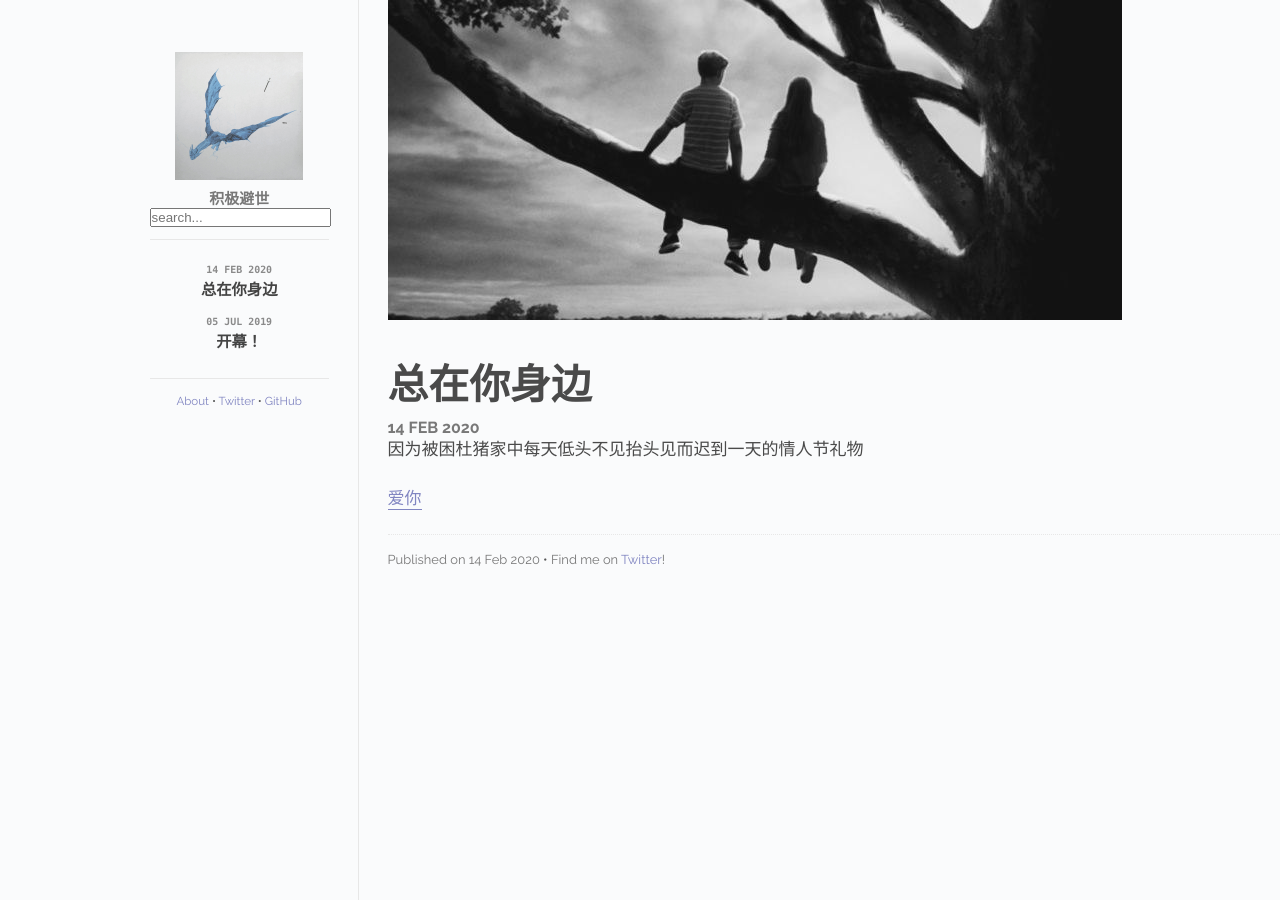
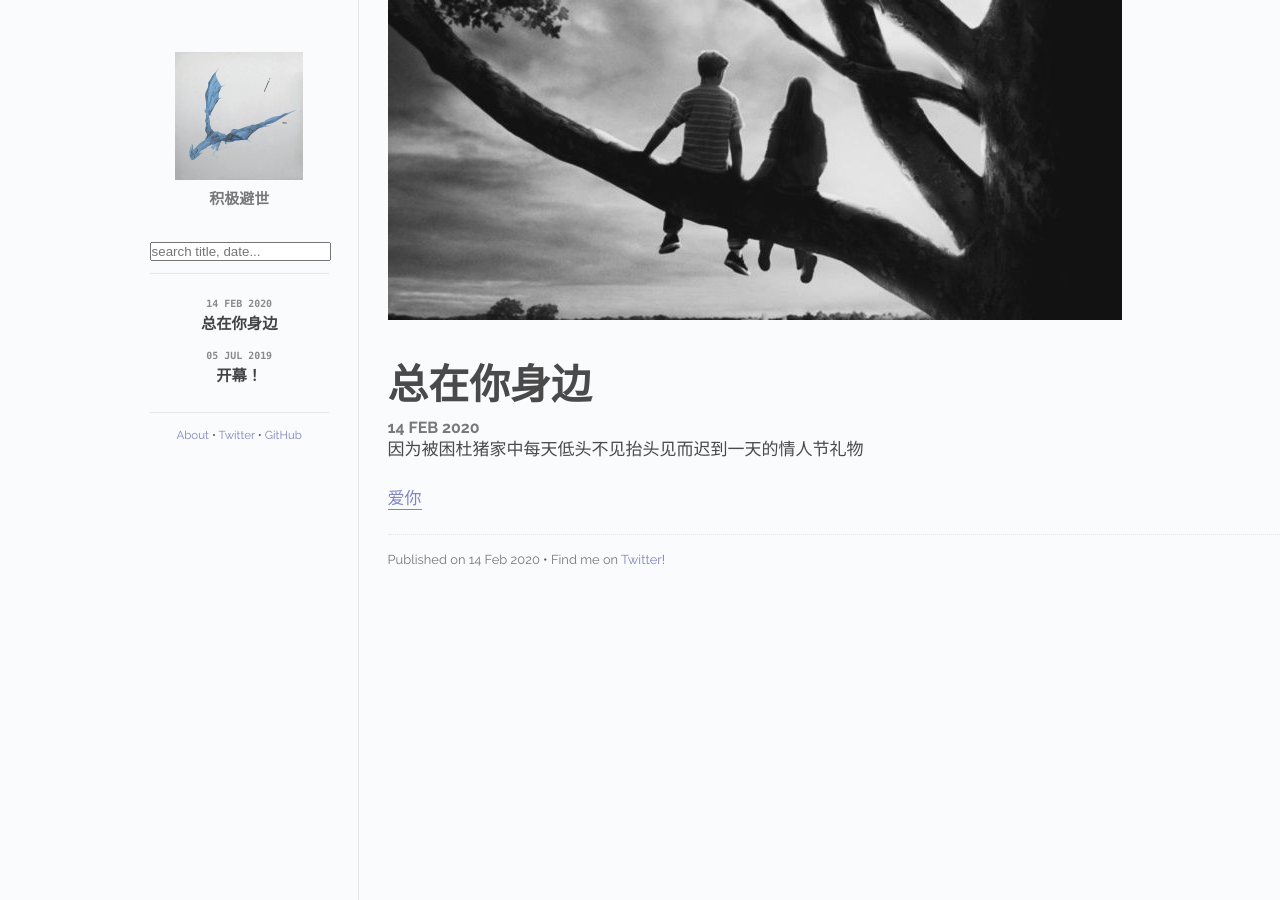
Before and after one commit to zhxieml/zhxieml.github.io, a Jekyll site: the page built from index.html, in a window 1280 px wide. Built offline with Jekyll 4.4.1, drawn with Linux system fonts in a browser that asks for light colours.

Commit message:
Update default.html

```diff
--- a/_layouts/default.html
+++ b/_layouts/default.html
@@ -26,8 +26,8 @@
           <h1 class="title"><a href="/"><img id="logo" src="/images/avatar.jpg"></a></h1>
           <span class="tagline">积极避世</span>
         </div>
-        <div id="search-container">
-          <input type="text" id="search-input" placeholder="search...">
+        <div class="search-container">
+          <input type="text" id="search-input" placeholder="search title, date...">
           <ul id="results-container"></ul>
         </div>
         <div class="posts">
```
